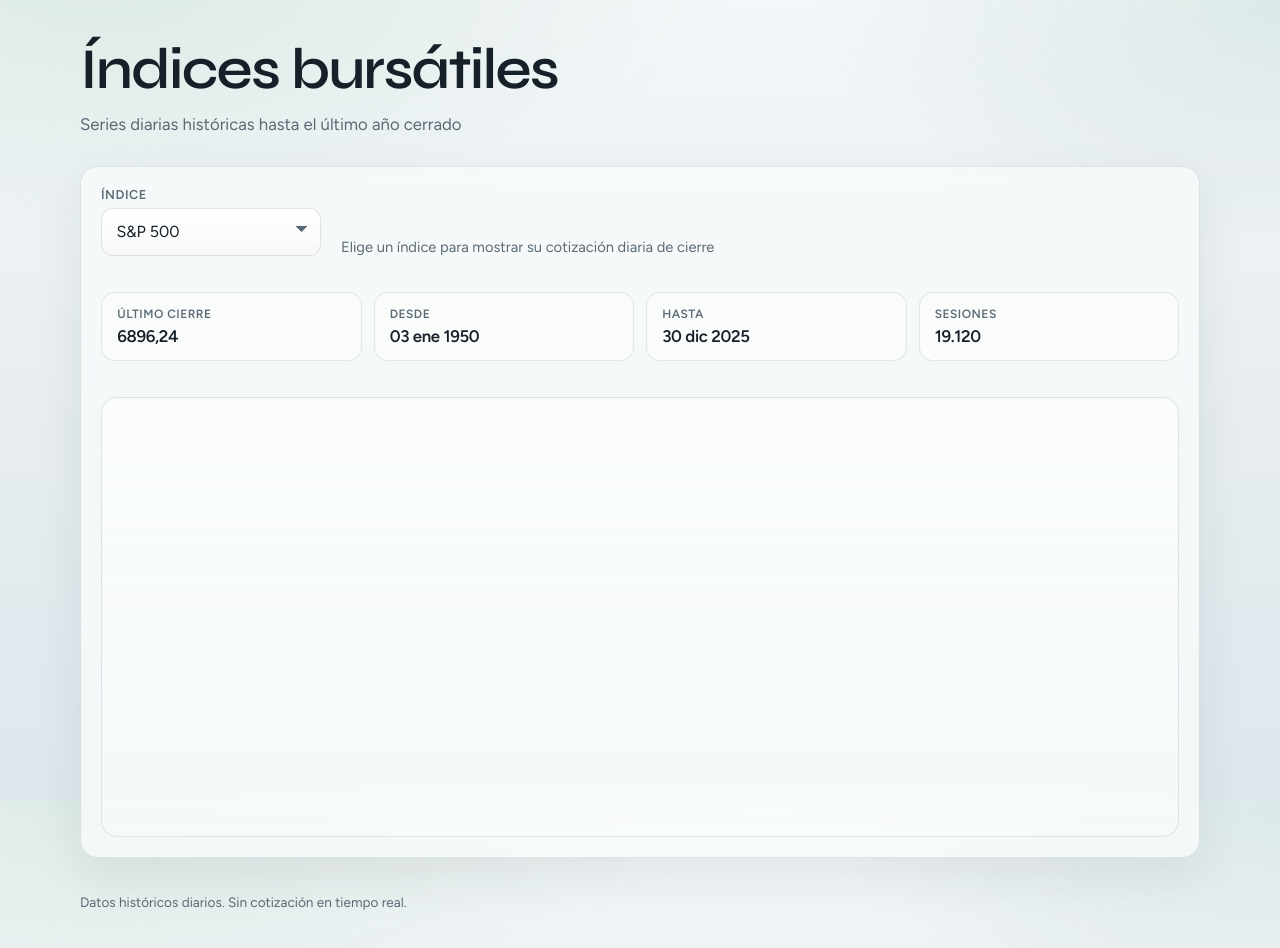
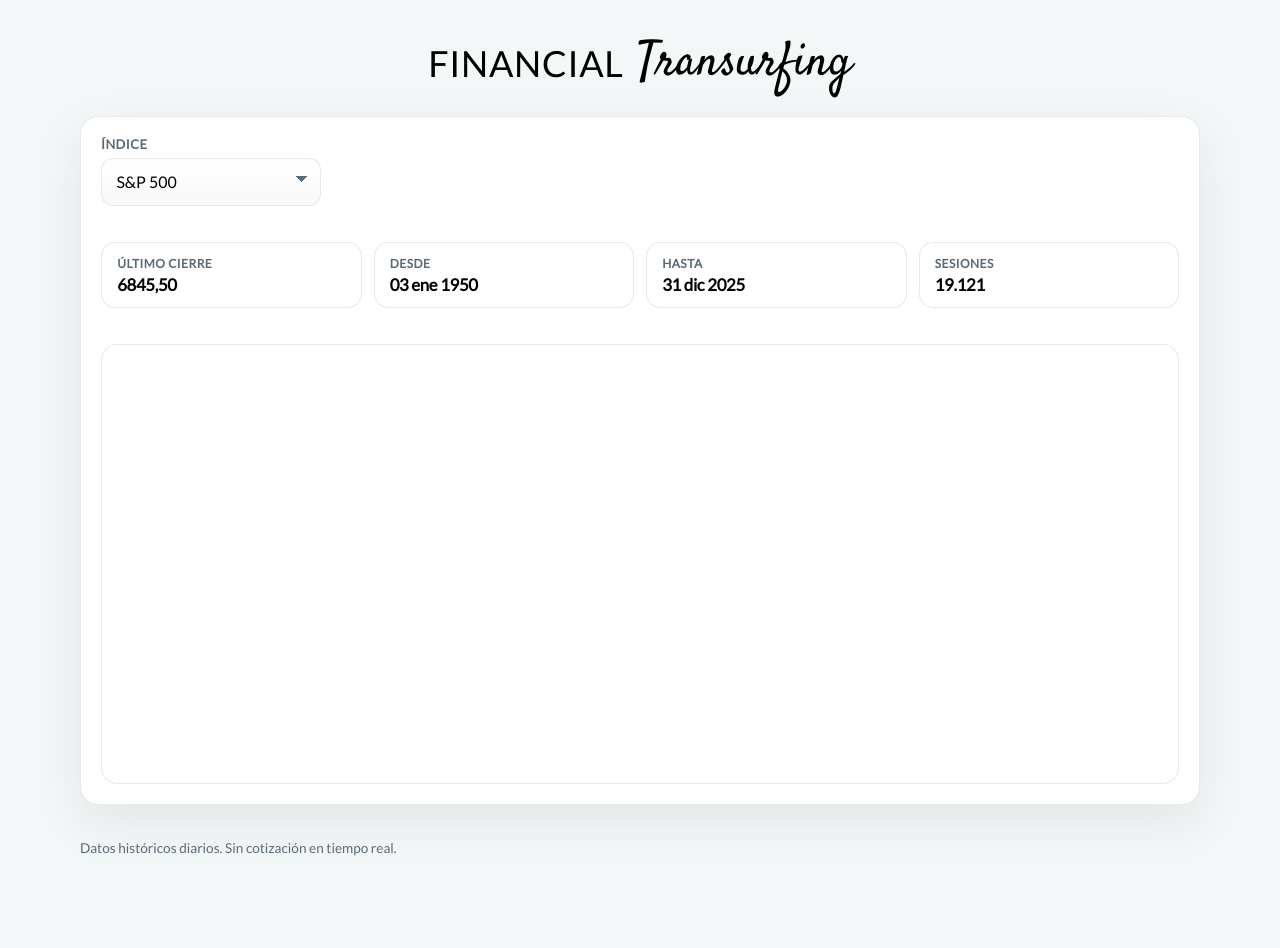
Before and after one commit to jsrmalvarez/finTs-indices-bursatiles, a website built with Vite: page index.html in a window 1280 px wide. After the commit the page ends 902 px from the top, so only its background shows below. Built offline with nearby package versions, Linux system fonts and the light colour scheme; what lightweight-charts would draw is missing.

Commit message:
Polish branding and include 31 Dec 2025 closes.
Align the hero with Financial Transurfing fonts, simplify the layout, and fix the Yahoo download cutoff so year-end sessions are kept.

Co-authored-by: Cursor <cursoragent@cursor.com>

```diff
--- a/index.html
+++ b/index.html
@@ -4,13 +4,7 @@
     <meta charset="UTF-8" />
     <meta name="viewport" content="width=device-width, initial-scale=1.0" />
     <meta name="description" content="Consulta histórica diaria de índices bursátiles" />
-    <title>Índices bursátiles</title>
-    <link rel="preconnect" href="https://fonts.googleapis.com" />
-    <link rel="preconnect" href="https://fonts.gstatic.com" crossorigin />
-    <link
-      href="https://fonts.googleapis.com/css2?family=Figtree:wght@400;500;600;700&family=Syne:wght@600;700&display=swap"
-      rel="stylesheet"
-    />
+    <title>Financial Transurfing</title>
   </head>
   <body>
     <div id="app"></div>
--- a/scripts/download-data.ts
+++ b/scripts/download-data.ts
@@ -91,7 +91,9 @@ async function fetchWithRetry(url: string, attempts = 8): Promise<Response> {
 
 async function downloadSymbol(symbol: string): Promise<string> {
   const period1 = toUnix(START_DATE);
-  const period2 = toUnix(END_DATE) + 24 * 3600 - 1;
+  // Fin exclusivo del día siguiente en UTC para no perder la sesión del END_DATE
+  // (p. ej. cierre USA 31-dic a las 14:30Z).
+  const period2 = toUnix(END_DATE) + 24 * 3600;
   const response = await fetchWithRetry(chartUrl(symbol, period1, period2));
 
   if (!response.ok) {
--- a/src/chart/renderChart.ts
+++ b/src/chart/renderChart.ts
@@ -8,7 +8,6 @@ import {
   type Time,
 } from 'lightweight-charts';
 import type { DailyBar } from '../data/types';
-import { labels } from '../labels/es_ES';
 
 export interface ChartHandle {
   update(bars: DailyBar[]): void;
@@ -38,7 +37,7 @@ export function mountChart(container: HTMLElement): ChartHandle {
     layout: {
       background: { type: ColorType.Solid, color: CHART_COLORS.background },
       textColor: CHART_COLORS.text,
-      fontFamily: 'Figtree, system-ui, sans-serif',
+      fontFamily: 'Lato, system-ui, sans-serif',
     },
     grid: {
       vertLines: { color: CHART_COLORS.grid },
@@ -78,8 +77,7 @@ export function mountChart(container: HTMLElement): ChartHandle {
     bottomColor: CHART_COLORS.areaBottom,
     lineWidth: 2,
     priceLineVisible: false,
-    lastValueVisible: true,
-    title: labels.chartClose,
+    lastValueVisible: false,
   });
 
   return {
--- a/src/labels/es_ES.ts
+++ b/src/labels/es_ES.ts
@@ -1,7 +1,11 @@
 /** Etiquetas de interfaz en español de España (es_ES). */
 export const labels = {
-  appTitle: 'Índices bursátiles',
-  appSubtitle: 'Series diarias históricas hasta el último año cerrado',
+  /** Nombre completo accesible / <title>. */
+  appTitle: 'Financial Transurfing',
+  /** Línea 1 de marca (Lato, mayúsculas como en el logo). */
+  brandFinancial: 'FINANCIAL',
+  /** Línea 2 de marca (Satisfy, capitalización del logo). */
+  brandTransurfing: 'Transurfing',
   selectIndex: 'Índice',
   selectIndexHint: 'Elige un índice para mostrar su cotización diaria de cierre',
   loading: 'Cargando datos…',
--- a/src/styles.css
+++ b/src/styles.css
@@ -1,17 +1,32 @@
+@font-face {
+  font-family: 'Lato';
+  src: url('/fonts/Lato-Regular.woff2') format('woff2');
+  font-weight: 400;
+  font-style: normal;
+  font-display: swap;
+}
+
+@font-face {
+  font-family: 'Satisfy';
+  src: url('/fonts/Satisfy-Regular.woff2') format('woff2');
+  font-weight: 400;
+  font-style: normal;
+  font-display: swap;
+}
+
 :root {
-  --bg: #e8eef2;
-  --bg-accent: #d9e8e2;
-  --ink: #152029;
+  --bg: #f4f7f8;
+  --ink: #000000;
   --ink-muted: #5a6a75;
   --line: rgba(21, 32, 41, 0.1);
-  --panel: rgba(248, 251, 252, 0.78);
+  --panel: #ffffff;
   --brand: #0f6e56;
   --brand-soft: rgba(15, 110, 86, 0.14);
   --danger: #9b2c2c;
   --radius: 18px;
   --shadow: 0 18px 50px rgba(21, 32, 41, 0.08);
-  --font-sans: 'Figtree', system-ui, sans-serif;
-  --font-display: 'Syne', 'Figtree', system-ui, sans-serif;
+  --font-sans: 'Lato', system-ui, sans-serif;
+  --font-script: 'Satisfy', cursive;
   color-scheme: light;
 }
 
@@ -30,11 +45,7 @@ body {
 body {
   font-family: var(--font-sans);
   color: var(--ink);
-  background:
-    radial-gradient(1100px 520px at 8% -8%, var(--bg-accent), transparent 58%),
-    radial-gradient(900px 480px at 100% 0%, rgba(15, 110, 86, 0.1), transparent 52%),
-    linear-gradient(180deg, #f4f7f9 0%, var(--bg) 45%, #dfe7ec 100%);
-  background-attachment: fixed;
+  background: var(--bg);
 }
 
 button,
@@ -60,30 +71,41 @@ select {
 
 .hero {
   display: grid;
-  gap: 0.75rem;
+  justify-items: center;
   animation: rise 0.7s ease both;
 }
 
 .brand {
-  font-family: var(--font-display);
-  font-size: clamp(2.4rem, 5vw, 3.6rem);
-  font-weight: 600;
-  letter-spacing: -0.03em;
-  line-height: 1.05;
   margin: 0;
+  color: #000;
+  display: flex;
+  flex-direction: row;
+  flex-wrap: wrap;
+  align-items: center;
+  justify-content: center;
+  gap: 0.28em;
+  line-height: 1;
+  font-size: clamp(2.1rem, 5vw, 3rem);
 }
 
-.subtitle {
-  margin: 0;
-  max-width: 36rem;
-  color: var(--ink-muted);
-  font-size: 1.05rem;
-  line-height: 1.5;
+.brand-financial {
+  font-family: var(--font-sans);
+  font-size: 0.75em;
+  font-weight: 400;
+  letter-spacing: 0.02em;
+  line-height: 1;
+}
+
+.brand-transurfing {
+  font-family: var(--font-script);
+  font-size: 1em;
+  font-weight: 400;
+  letter-spacing: 0;
+  line-height: 1;
 }
 
 .panel {
   background: var(--panel);
-  backdrop-filter: blur(10px);
   border: 1px solid var(--line);
   border-radius: var(--radius);
   box-shadow: var(--shadow);
@@ -145,12 +167,6 @@ select {
   border-color: var(--brand);
 }
 
-.hint {
-  margin: 0;
-  color: var(--ink-muted);
-  font-size: 0.92rem;
-}
-
 .stats {
   display: grid;
   grid-template-columns: repeat(4, minmax(0, 1fr));
@@ -186,8 +202,7 @@ select {
   height: clamp(420px, 55vh, 560px);
   border-radius: 16px;
   overflow: hidden;
-  background:
-    linear-gradient(180deg, rgba(255, 255, 255, 0.55), rgba(255, 255, 255, 0.2));
+  background: #fff;
   border: 1px solid var(--line);
 }
 
@@ -204,8 +219,7 @@ select {
   padding: 1.5rem;
   text-align: center;
   color: var(--ink-muted);
-  background: rgba(244, 247, 249, 0.78);
-  backdrop-filter: blur(4px);
+  background: rgba(244, 247, 248, 0.92);
   transition: opacity 0.25s ease, visibility 0.25s ease;
 }
 
--- a/src/ui/app.ts
+++ b/src/ui/app.ts
@@ -10,22 +10,23 @@ export function createApp(root: HTMLElement): void {
   root.innerHTML = `
     <div class="shell">
       <header class="hero">
-        <h1 class="brand">${labels.appTitle}</h1>
-        <p class="subtitle">${labels.appSubtitle}</p>
+        <h1 class="brand" aria-label="${labels.appTitle}">
+          <span class="brand-financial">${labels.brandFinancial}</span>
+          <span class="brand-transurfing">${labels.brandTransurfing}</span>
+        </h1>
       </header>
 
       <section class="panel" aria-label="${labels.appTitle}">
         <div class="controls">
           <div class="field">
             <label for="index-select">${labels.selectIndex}</label>
-            <select id="index-select" aria-describedby="index-hint">
+            <select id="index-select">
               ${INDEX_CATALOG.map(
                 (item) =>
                   `<option value="${item.id}">${labels.indices[item.id]}</option>`,
               ).join('')}
             </select>
           </div>
-          <p class="hint" id="index-hint">${labels.selectIndexHint}</p>
         </div>
 
         <dl class="stats" id="stats" hidden>
```
Also changed, not shown: vitest.config.ts (+7 -1 lines), public/data/djia.json, public/data/ibex35.json, public/data/manifest.json, public/data/msciWorld.json, public/data/nasdaq.json, public/data/sp500.json, public/fonts/Lato-Regular.woff2 (added), public/fonts/Satisfy-Regular.woff2 (added).
